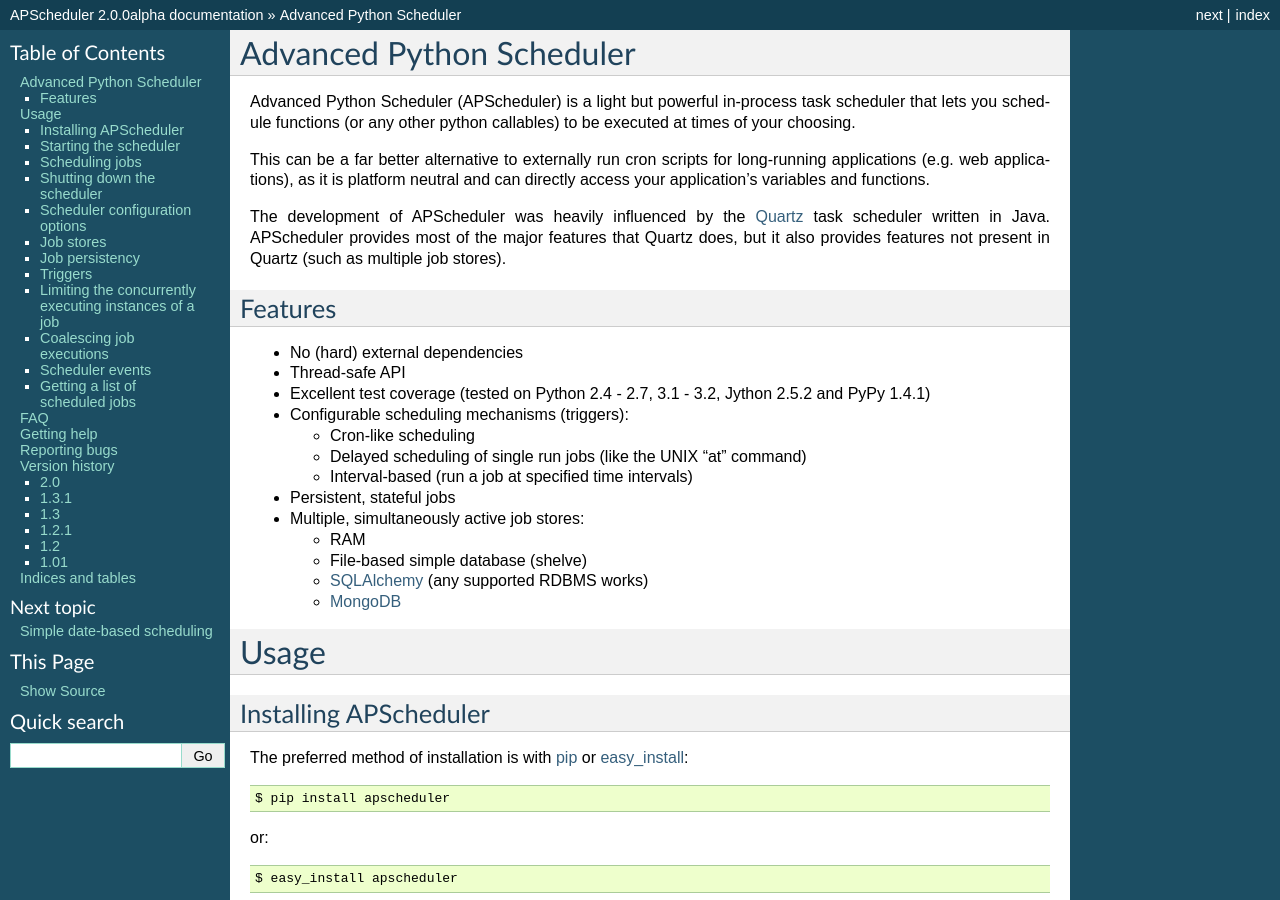
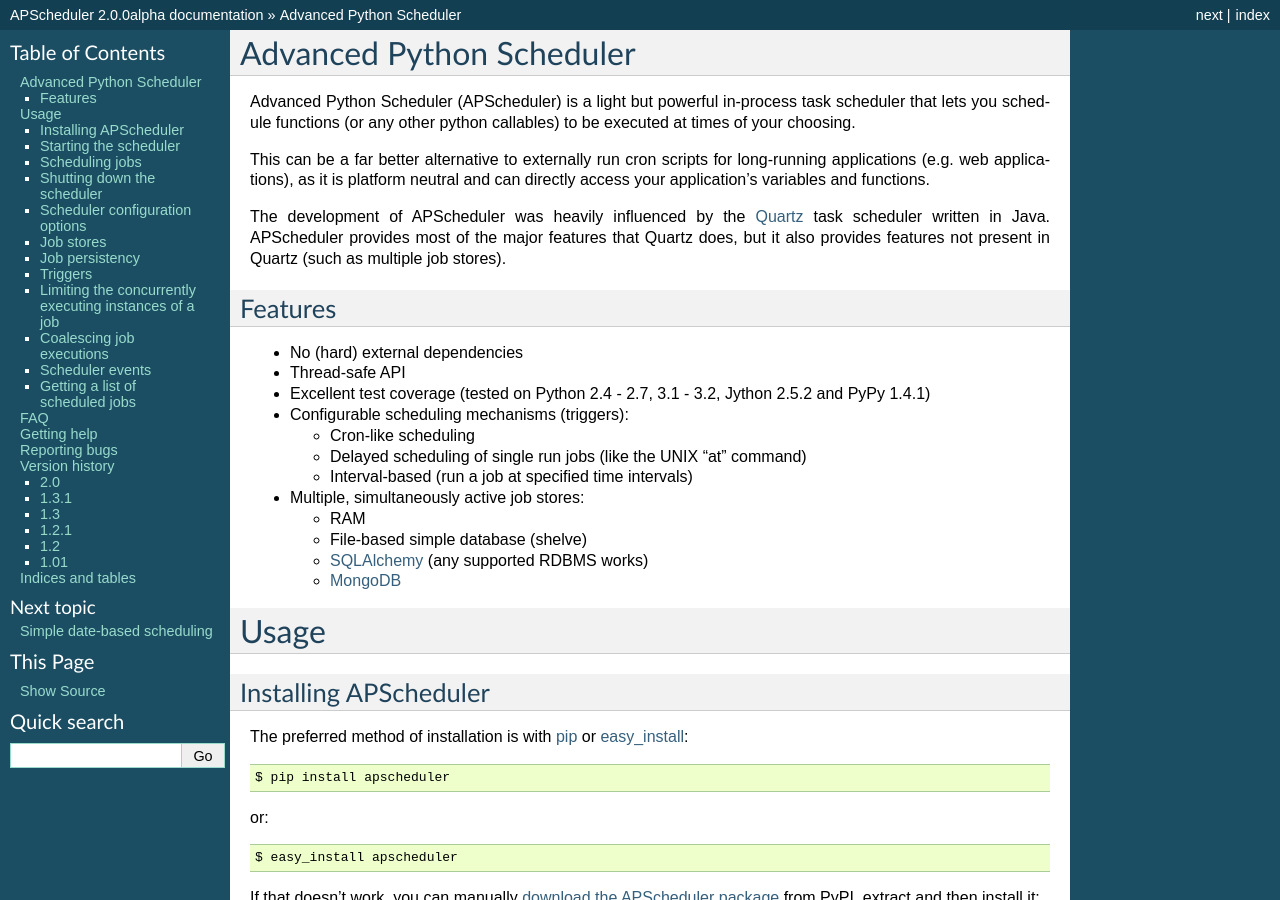
Before and after one commit to agronholm/apscheduler, a Sphinx documentation site: the page built from docs/index.rst, in a window 1280 px wide and 900 px high. Built offline with Sphinx 7.4.7, drawn with Linux system fonts in a browser that asks for light colours.

Commit message:
Removed mention of stateful jobs

```diff
--- a/README.rst
+++ b/README.rst
@@ -23,7 +23,6 @@
   * Cron-like scheduling
   * Delayed scheduling of single run jobs (like the UNIX "at" command)
   * Interval-based (run a job at specified time intervals)
-* Persistent, stateful jobs
 * Multiple, simultaneously active job stores:
 
   * RAM
--- a/docs/index.rst
+++ b/docs/index.rst
@@ -26,7 +26,6 @@
   * Cron-like scheduling
   * Delayed scheduling of single run jobs (like the UNIX "at" command)
   * Interval-based (run a job at specified time intervals)
-* Persistent, stateful jobs
 * Multiple, simultaneously active job stores:
 
   * RAM
```
